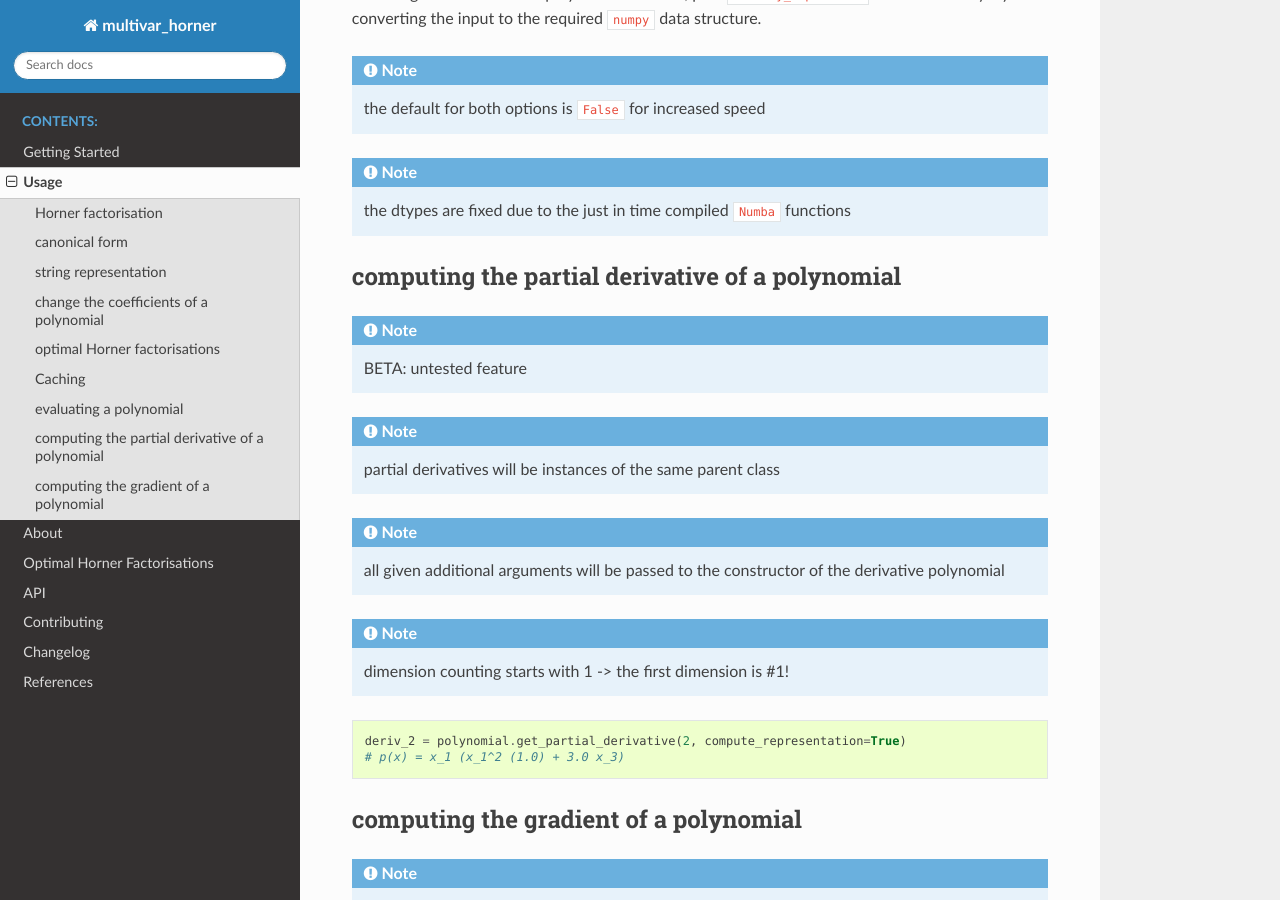
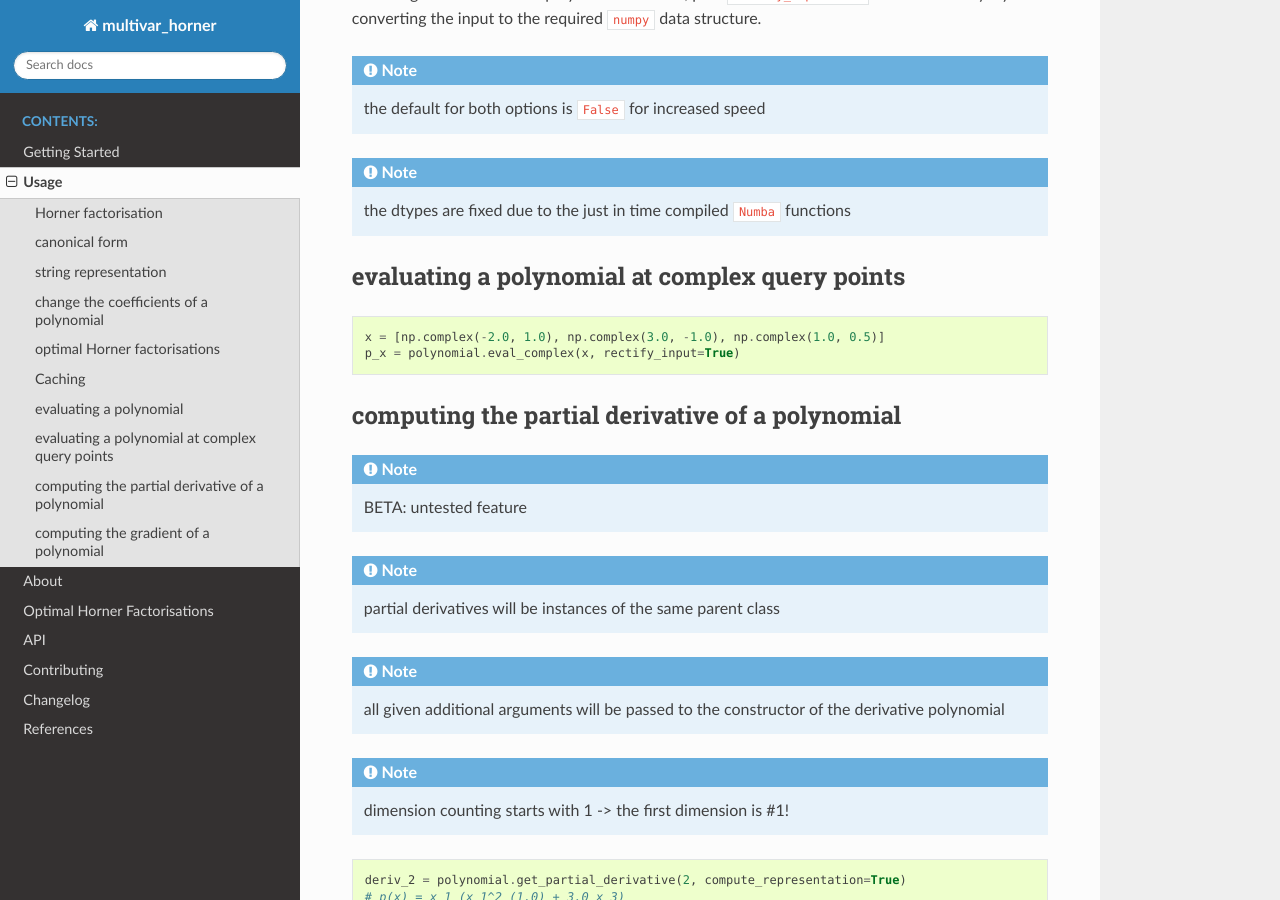
Before and after one commit to jannikmi/multivar_horner, a Sphinx documentation site: the page built from docs/1_usage.rst, in a window 1280 px wide and 900 px high, scrolled down 5883 px. Built offline with Sphinx 7.4.7 and the Read the Docs theme 2.0.0, drawn with Linux system fonts in a browser that asks for light colours.

Commit message:
Update 1_usage.rst

```diff
--- a/docs/1_usage.rst
+++ b/docs/1_usage.rst
@@ -346,6 +346,15 @@ As during construction of a polynomial instance, pass ``rectify_input=True`` to
     the dtypes are fixed due to the just in time compiled ``Numba`` functions
 
 
+evaluating a polynomial at complex query points
+-----------------------------------------------
+
+.. code-block:: python
+
+    x = [np.complex(-2.0, 1.0), np.complex(3.0, -1.0), np.complex(1.0, 0.5)]
+    p_x = polynomial.eval_complex(x, rectify_input=True)
+
+
 computing the partial derivative of a polynomial
 ------------------------------------------------
 
```
